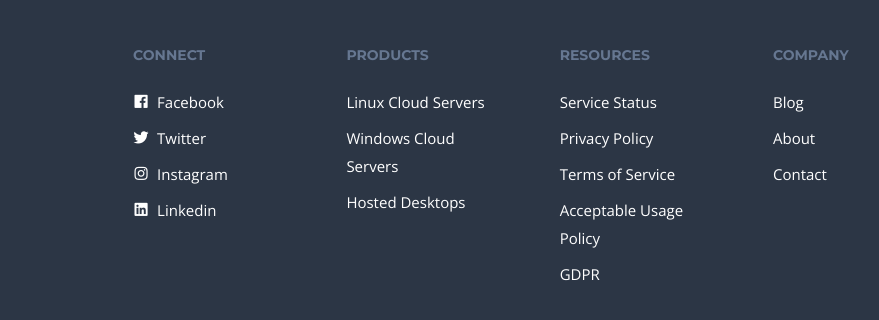
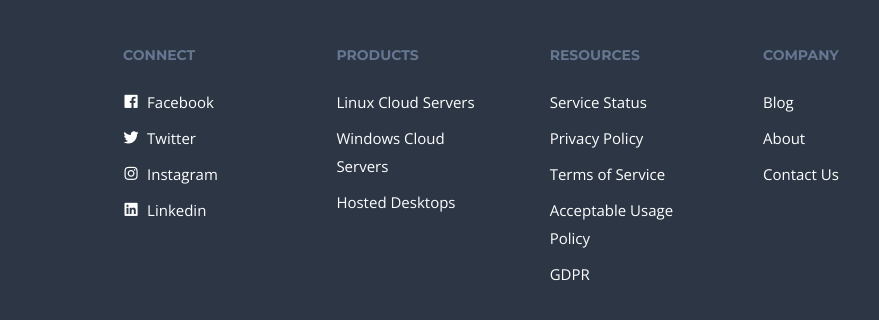
Before and after one commit to netcetera/fastcloud, a plain HTML site: page index.html in a window 1280 px wide. Shown: the part 3472-3792 px from the top of the page, 401-1280 px from the left. Drawn offline with nearby package versions, Linux system fonts and the light colour scheme.

Commit message:
Update index.html

```diff
--- a/index.html
+++ b/index.html
@@ -985,7 +985,7 @@ We specialise in personalised, flexible solutions with an industry reputation fo
 											<a href="about">About</a>
 										</li>
 										<li>
-											<a href="https://netcetera.uk/contact/">Contact</a>
+											<a href="https://netcetera.uk/contact/">Contact Us</a>
 										</li>
 									</ul>
 								</div>
```
